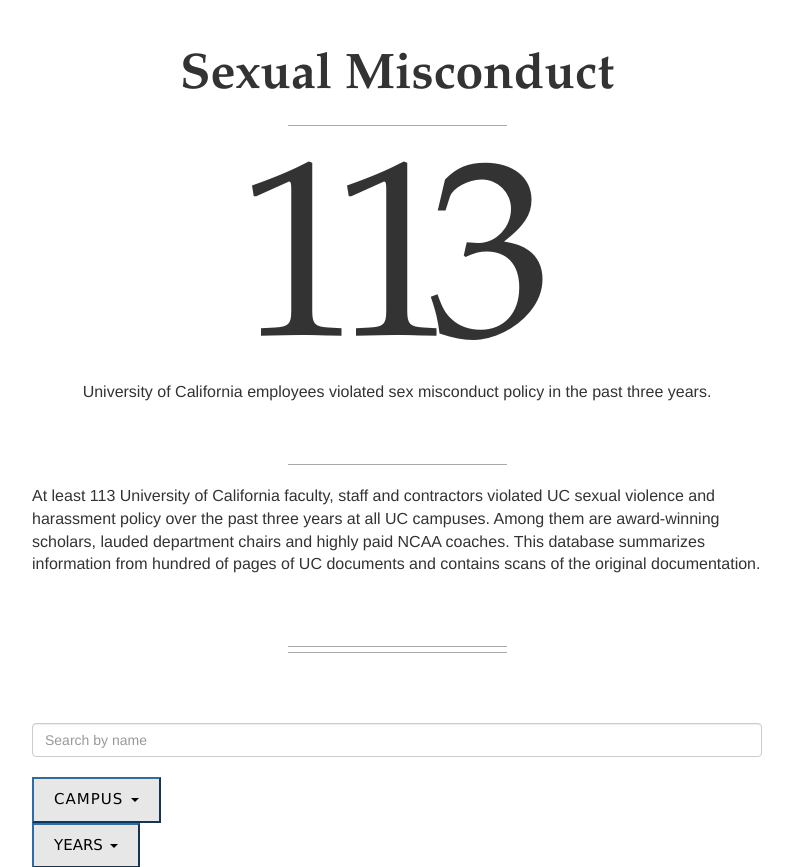
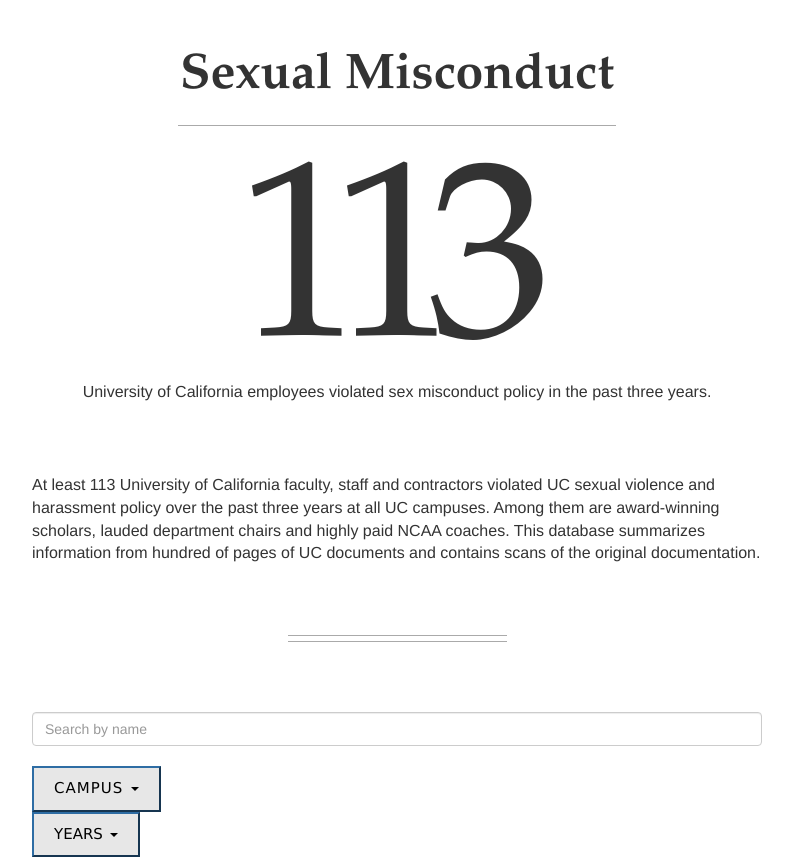
Before and after one commit to dailycal-projects/misconduct, a Django app: template misconduct/templates/misconduct/case_list.html in a window 1280 px wide. Shown: the part 51-918 px from the top of the page, without its empty margins (243-1036 px from the left). Run offline with Django 3.2, Linux system fonts and the light colour scheme; the template is opened without the code that fills it: values that come from a table or form of the project are taken from there, others are empty; tables that the repository leaves empty hold one stand-in row (values such as "Sample post"); some libraries are stand-ins or nearby versions.

Commit message:
minor formatting changes

```diff
--- a/misconduct/templates/misconduct/case_list.html
+++ b/misconduct/templates/misconduct/case_list.html
@@ -10,7 +10,6 @@
 
 <p id="info">University of California employees violated sex misconduct policy in the past three years.</p>
 
-<div class="separator-bottom"></div>
 
 <p id="description"> At least 113 University of California faculty, staff and contractors violated UC sexual violence and harassment policy over the past three years at all UC campuses. Among them are award-winning scholars, lauded department chairs and highly paid NCAA coaches. This database summarizes information from hundred of pages of UC documents and contains scans of the original documentation. </p>
 
@@ -93,21 +92,15 @@
 	margin-top: -35px;
 	margin-left: -35px;
 	font-family: "Bodoni MT", Didot, "Didot LT STD", "Hoefler Text", Garamond, "Times New Roman", serif;
-	/*font-family: "Helvetica Nueue", Helvetica, Arial, Verdana, sans-serif;*/
 
 }
 
 #sexual-misconduct {
 	text-align: center;
 	font-size: 50px;
-	/*font-family: "Times New Roman", Times, serif;*/
 	font-weight: bold;
 	font-family: "Bodoni MT", Didot, "Didot LT STD", "Hoefler Text", Garamond, "Times New Roman", serif;
-/*	text-transform: uppercase;
-*//*	letter-spacing: 4px;*/
 	margin-top: 50px;
-
-
 }
 
 #info {
@@ -117,24 +110,26 @@
 
 }
 
-.description {
+#description {
 	font-family: "Helvetica Nueue", Helvetica, Arial, Verdana, sans-serif;
 	margin-top: 70px;
+
 
 }
 .separator-top {
 	height: 1px;
 	margin: 20px auto;
-	width: 30%;
+	width: 60%;
 	background-color: #aaa;
 	margin-bottom: 50px;
+
+
 }
 
 .separator-bottom {
 	height: 1px;
 	margin: 20px auto;
 	width: 30%;
-	background-color: #aaa;
 
 }
 
@@ -177,11 +172,6 @@
   color: black;
   font-size: 15px;
   padding: 10px 20px 10px 20px;
-  /*left:18%;*/
-/*  text-decoration: none;
-  position: absolute;
-  display: inline-block;
-  left:22%;*/
 }
 
 .dropdown {
```
